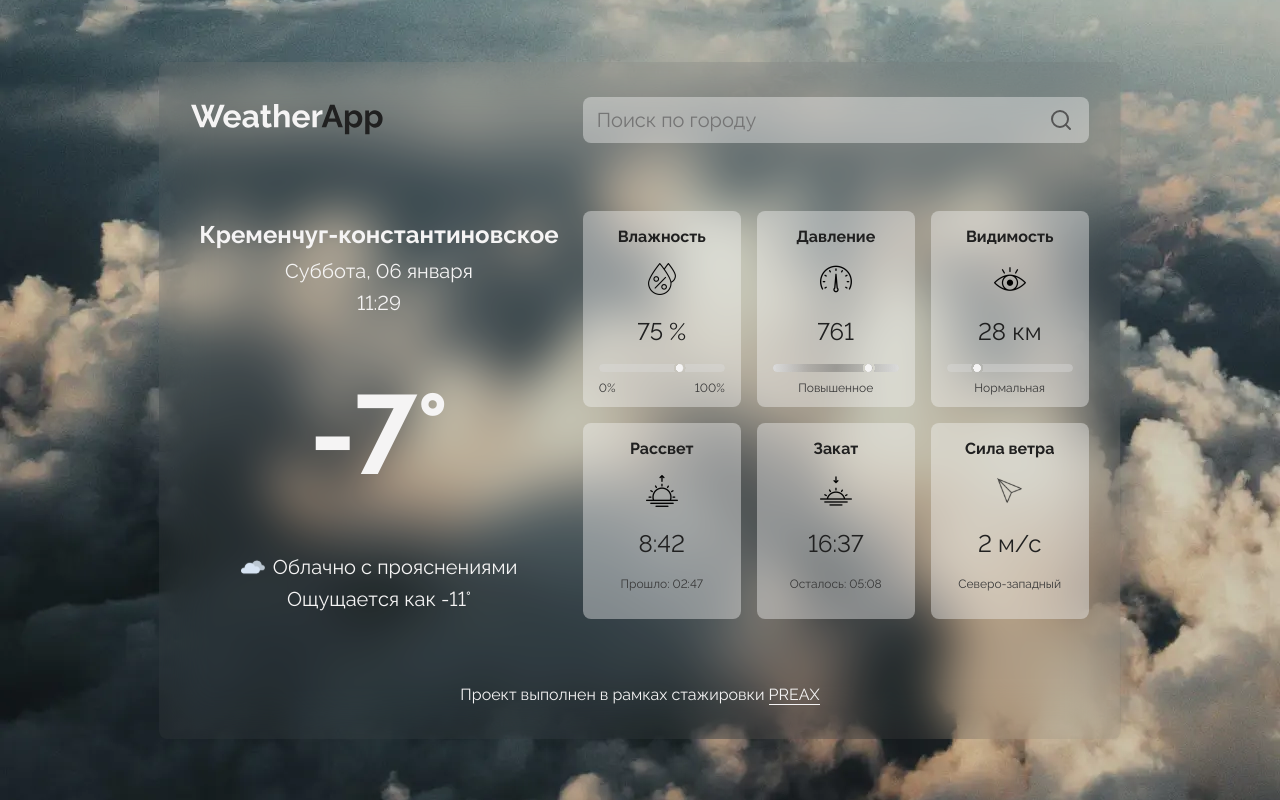
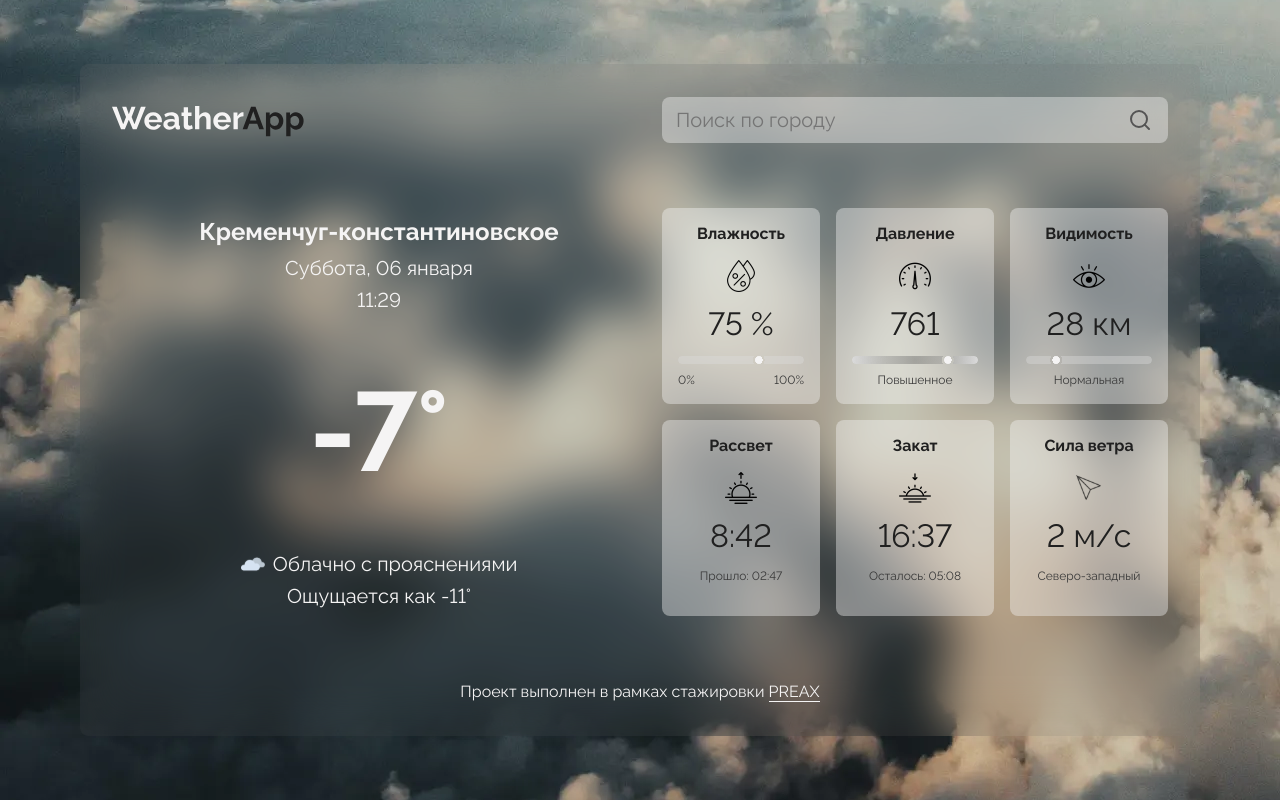
Before and after one commit to cactys/weather-app-2, a React (Create React App) app: page / in a window 1280 px wide. Built offline with nearby package versions, Linux system fonts and the light colour scheme.

Commit message:
fix card & logo

```diff
--- a/src/components/App/App.module.css
+++ b/src/components/App/App.module.css
@@ -15,7 +15,7 @@
   display: none;
 }
 
-@media (max-width: 1023px) {
+@media screen and (max-width: 1023px) {
   .container {
     gap: var(--gap48);
   }
--- a/src/components/Main/Main.module.css
+++ b/src/components/Main/Main.module.css
@@ -3,6 +3,7 @@
   flex-direction: column;
   justify-content: space-between;
   gap: calc(var(--flex-gap));
+  width: 100%;
 }
 
 .section {
@@ -11,6 +12,7 @@
   justify-content: center;
   align-items: center;
   gap: calc(var(--flex-gap) / 4);
+  width: 100%;
   text-align: center;
 }
 
--- a/src/components/UI/Card/Card.module.css
+++ b/src/components/UI/Card/Card.module.css
@@ -28,6 +28,7 @@
 
 .card__figure {
   margin: 0;
+  display: flex;
 }
 
 .card__icon {
@@ -39,7 +40,7 @@
   margin: 0;
   color: var(--color-black);
   font-weight: var(--font-weight-regular);
-  font-size: var(--font-size-lg);
+  font-size: var(--font-size-lg-alt);
   line-height: var(--line-height-lg);
   text-align: center;
 }
--- a/src/components/UI/CityCard/CityCard.module.css
+++ b/src/components/UI/CityCard/CityCard.module.css
@@ -1,9 +1,9 @@
 .city-card {
   display: flex;
   flex-direction: column;
-  flex-grow: 1;
   gap: var(--flex-gap);
-  padding: 8px;
+  width: 100%;
+  padding: var(--padding8);
   text-align: center;
 }
 
@@ -12,9 +12,11 @@
   flex-direction: column;
   align-items: center;
   gap: calc(var(--flex-gap) / 8);
+  width: 100%;
 }
 
 .city-card__title {
+  font-weight: var(--font-weight-bold);
   font-size: var(--font-size-lg);
   line-height: var(--line-height-lg);
 }
@@ -29,6 +31,7 @@
   display: flex;
   flex-direction: column;
   gap: calc(var(--flex-gap) / 8);
+  width: 100%;
 }
 
 .city-card__figure {
@@ -36,6 +39,7 @@
   justify-content: center;
   align-items: center;
   gap: calc(var(--flex-gap) / 8);
+  width: 100%;
   margin: 0;
 }
 
--- a/src/components/UI/Logo/Logo.module.css
+++ b/src/components/UI/Logo/Logo.module.css
@@ -1,3 +1,7 @@
+.logo {
+  display: flex;
+}
+
 .logo__desktop {
   width: 192px;
   height: 48px;
--- a/src/index.css
+++ b/src/index.css
@@ -1,5 +1,9 @@
 @import url('./vendor/normalize.css');
 @import url('./vendor/fonts.css');
+
+#root {
+  width: 100%;
+}
 
 :root {
   /* ellipse position */
@@ -23,6 +27,7 @@
 
   /* Для медиа-запросов */
   --padding24: calc(var(--gap-mobile) * 6);
+  --padding8: calc(var(--gap-mobile) * 2);
   --gap48: calc(var(--gap-mobile) * 12);
   --gap24: calc(var(--gap-mobile) * 6);
   --gap16: calc(var(--gap-mobile) * 4);
@@ -40,6 +45,7 @@
   --font-size-base: 20px;
   --font-size-alt: 22px;
   --font-size-lg: 24px;
+  --font-size-lg-alt: 32px;
   --font-size-xl: 56px;
   --font-size-xxl: 112px;
   --line-height-xs: 12px;
```
